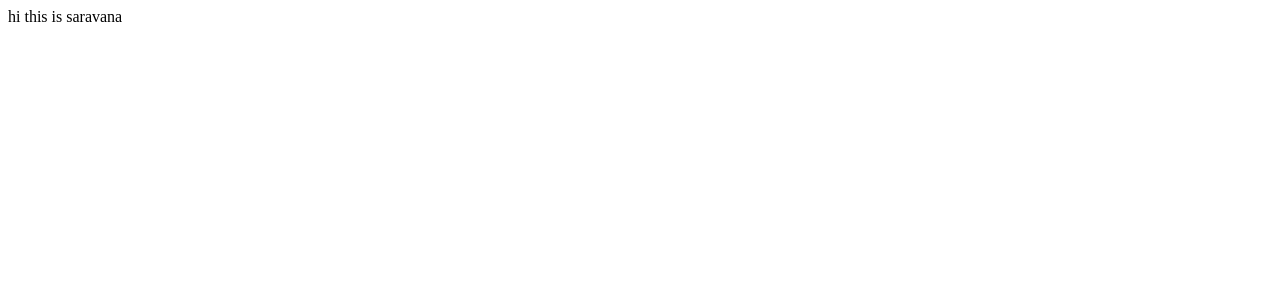
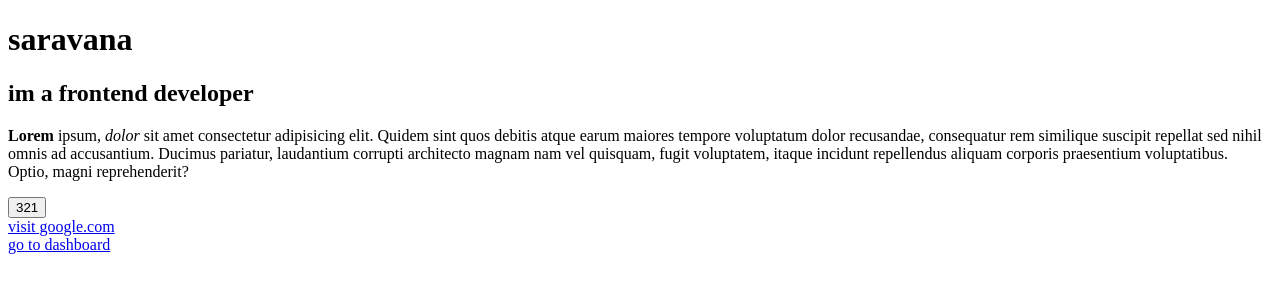
Before and after one commit to saravanaguhan19/HTML-crash-course, a plain HTML site: page index.html in a window 1280 px wide. Drawn offline with Linux system fonts and the light colour scheme.

Commit message:
html crash course practice completed

```diff
--- a/index.html
+++ b/index.html
@@ -7,6 +7,23 @@
     <title>Document</title>
   </head>
   <body>
-    hi this is saravana
+    <h1>saravana</h1>
+    <h2>im a frontend developer</h2>
+    <p>
+      <b>Lorem </b>ipsum, <i>dolor</i> sit amet consectetur adipisicing elit.
+      Quidem sint quos debitis atque earum maiores tempore voluptatum dolor
+      recusandae, consequatur rem similique suscipit repellat sed nihil omnis ad
+      accusantium. Ducimus pariatur, laudantium corrupti architecto magnam nam
+      vel quisquam, fugit voluptatem, itaque incidunt repellendus aliquam
+      corporis praesentium voluptatibus. Optio, magni reprehenderit?
+    </p>
+    <button>321</button>
+    <div>
+      <a href="https://google.com" target="_blank">visit google.com</a>
+      <!-- create a link that opens dashboard in a new tab -->
+      <div>
+        <a href="/dashboard.html">go to dashboard</a>
+      </div>
+    </div>
   </body>
 </html>
```
Also changed, not shown: login.html (added, +27 -0 lines), test/dashboard.html (added, +41 -0 lines), Assets/FES.svg (added), Assets/dashboard/discord.png (added), Assets/laptop.png (added), test/about.jpg (added).
